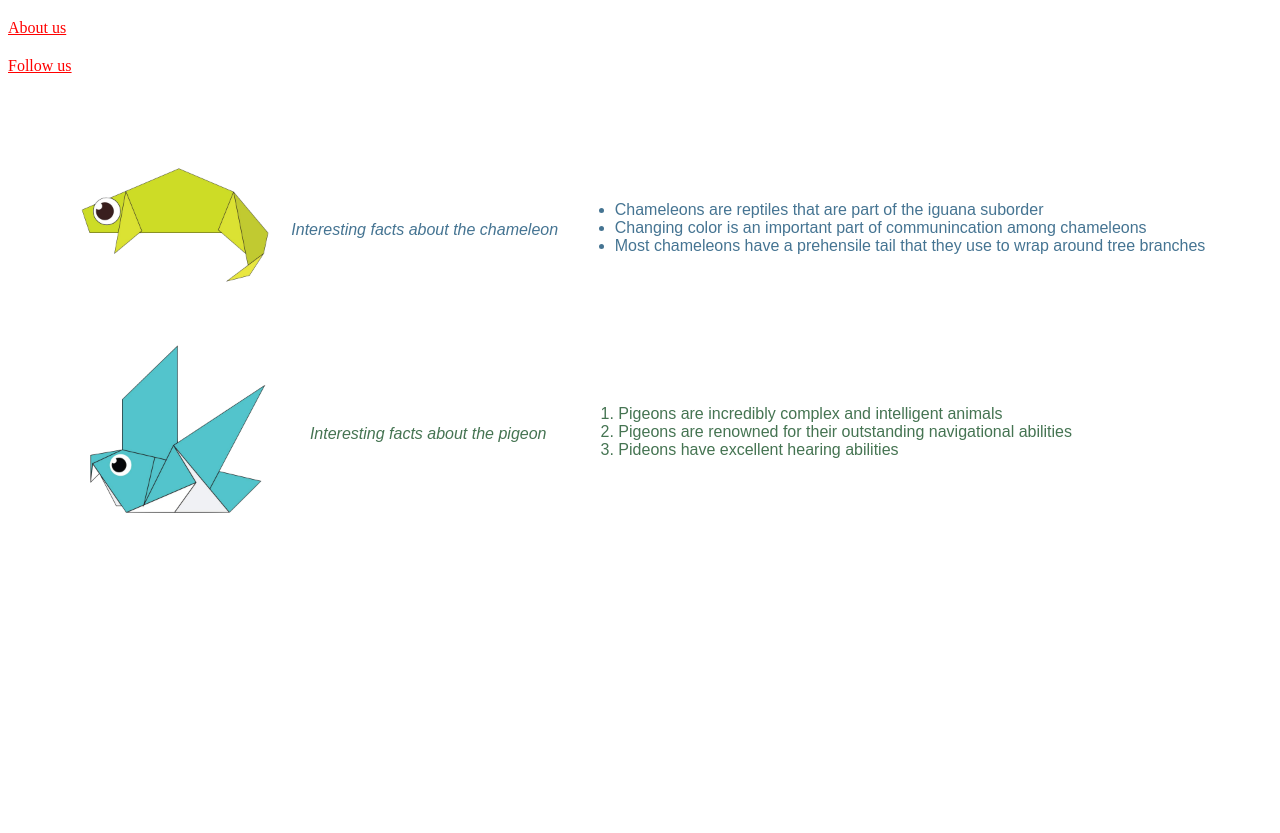
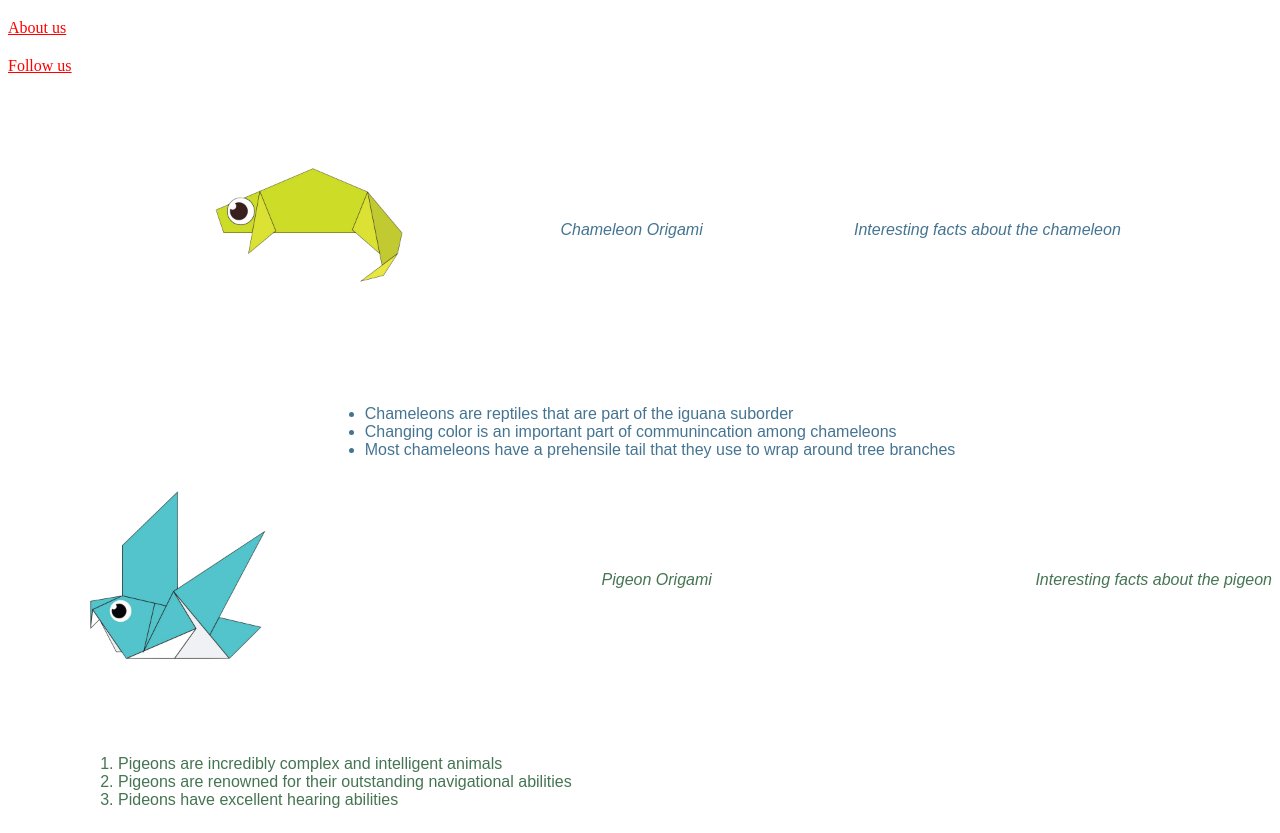
Before and after one commit to VedanshGupta/Project52, a plain HTML site: page index.html in a window 1280 px wide. Shown: the part 61-894 px from the top of the page. Before the commit the page ends 800 px from the top, so only its background shows below. Drawn offline with Linux system fonts and the light colour scheme.

Commit message:
Update index.html

```diff
--- a/index.html
+++ b/index.html
@@ -19,6 +19,9 @@
 		<div class = "Chameleon1">
 			<a href="http://origami.me/chameleon/">
 				<img src="chameleon.png" width="200px" height="200px"></a>
+			<div class = "text">
+			<p><i>Chameleon Origami</i></p>
+			</div>
 			<p><i>Interesting facts about the chameleon</i></p>
 				<ul>
 					<li>Chameleons are reptiles that are part of the iguana suborder</li>
@@ -30,6 +33,9 @@
 		<div class="Pigeon1">
 			<a href="http://origami.me/pigeon/">
 				<img src="pigeon.png" width="200px" height="200px"></a>
+			<div class = "text">
+				<p><i>Pigeon Origami</i></p>
+			</div>
 			<p><i>Interesting facts about the pigeon</i></p>
 			<ol>
 				<li>Pigeons are incredibly complex and intelligent animals</li>
```
